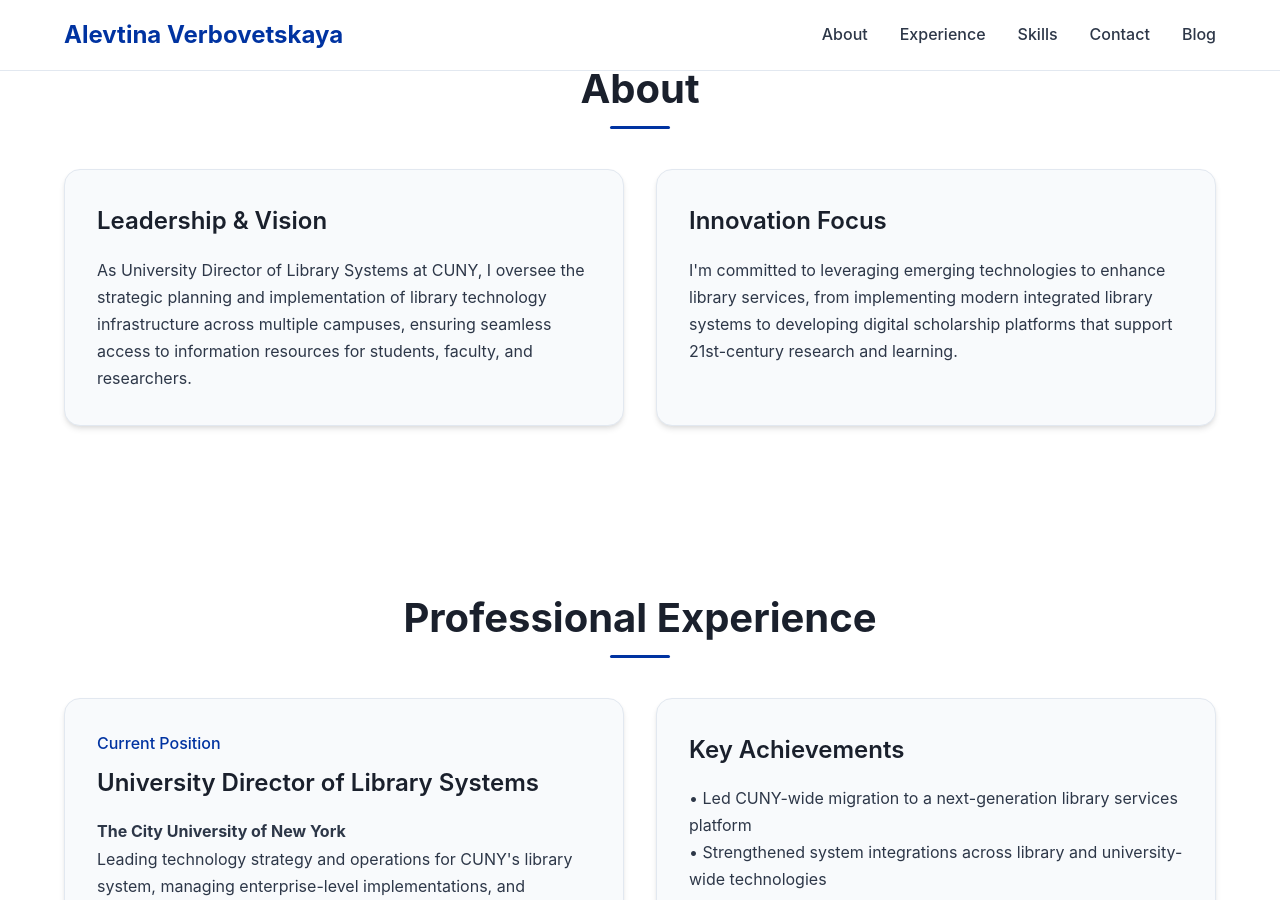
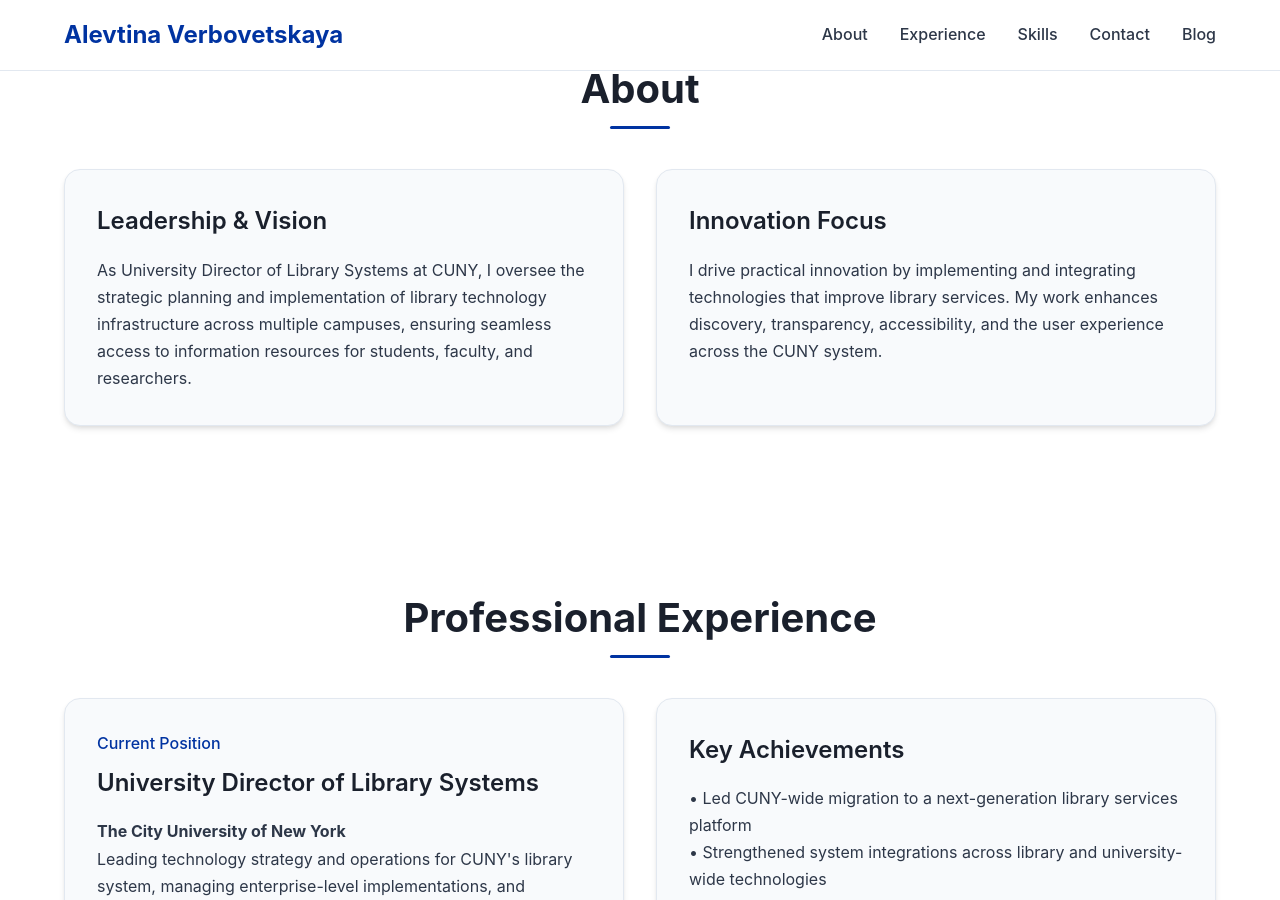
Before and after one commit to alevtina/alevtina.github.io, a Jekyll site: the page built from index.md, in a window 1280 px wide and 900 px high, scrolled down 793 px. Built offline with Jekyll 4.4.1, drawn with Linux system fonts in a browser that asks for light colours; some web fonts are replaced.

Commit message:
Update index.md

```diff
--- a/index.md
+++ b/index.md
@@ -28,7 +28,7 @@ description: "University Director of Library Systems at The City University of N
         <div class="card">
             <h3 class="card-title">Innovation Focus</h3>
             <p class="card-content">
-                I'm committed to leveraging emerging technologies to enhance library services, from implementing modern integrated library systems to developing digital scholarship platforms that support 21st-century research and learning.
+                I drive practical innovation by implementing and integrating technologies that improve library services. My work enhances discovery, transparency, accessibility, and the user experience across the CUNY system.
             </p>
         </div>
     </div>
```
